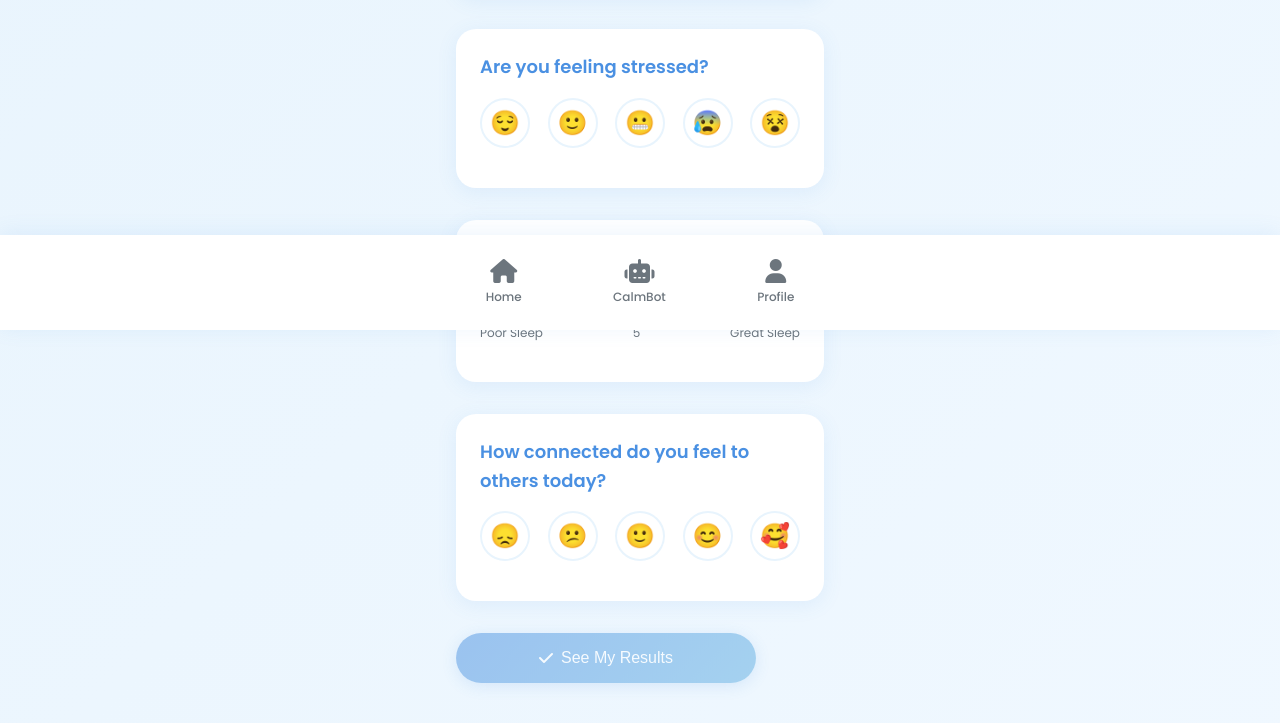
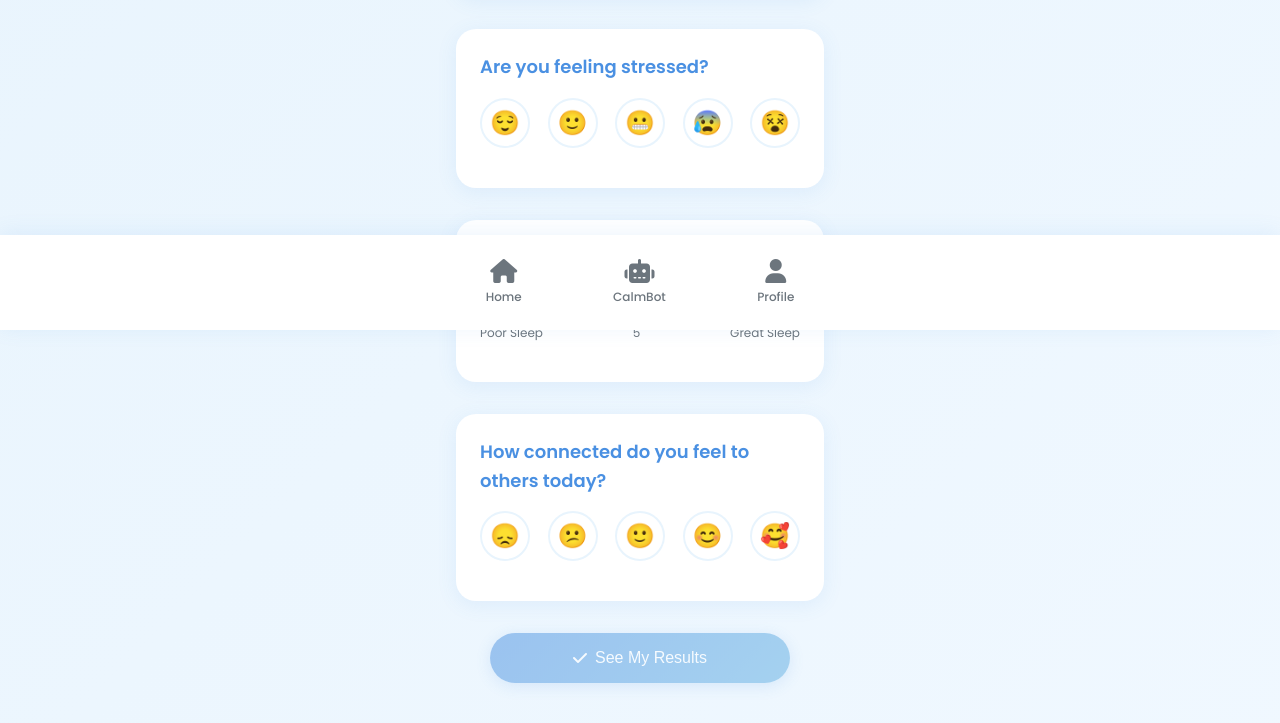
Before and after one commit to Atharva948/Serenio, a plain HTML site: page mood-check.html in a window 1280 px wide. Shown: the part 470-1193 px from the top of the page. Drawn offline with Linux system fonts and the light colour scheme.

Commit message:
Update mood-check.html

```diff
--- a/mood-check.html
+++ b/mood-check.html
@@ -88,7 +88,7 @@
                 </div>
 
                 <!-- Submit Button -->
-                <div style="display: flex; align-item: centre; justify-content: centre;">
+                <div style="display: flex; align-items: center; justify-content: center;">
                 <button class="btn-primary" onclick="calculateMoodResult()" id="submitMoodCheck">
                     <i class="fas fa-check"></i>
                     See My Results
```
